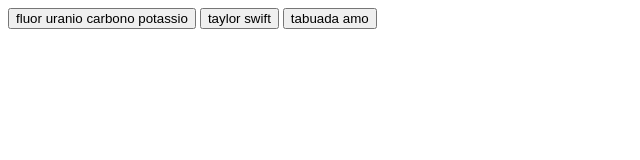
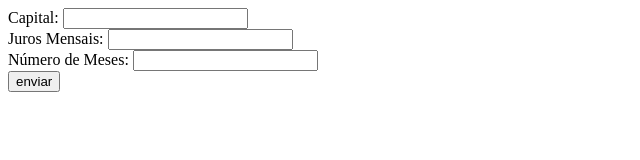
Before and after one commit to jiyuuuh/primeirof_3t, a plain HTML site: page index.html in a window 1280 px wide. Shown: the whole page, without its empty margins (0-640 px from the left). Drawn offline with Linux system fonts and the light colour scheme.

Commit message:
index 07/10

```diff
--- a/index.html
+++ b/index.html
@@ -10,16 +10,11 @@
   </script>
 </head>
 <body>
-    <button onclick="escreva()">
-        fluor uranio carbono potassio
-    </button>
-
-    <button onclick="mostra()">
-        taylor swift
-    </button>
-
-    <button onclick="mostratabuada()">
-        tabuada amo
+    Capital: <input id="valor" type="text"> <br>
+    Juros Mensais: <input id="juros" type="text"> <br>
+    Número de Meses: <input id="meses" type="text"> <br>
+    <button onclick="total()">
+        enviar
     </button>
 </body>
 
```
